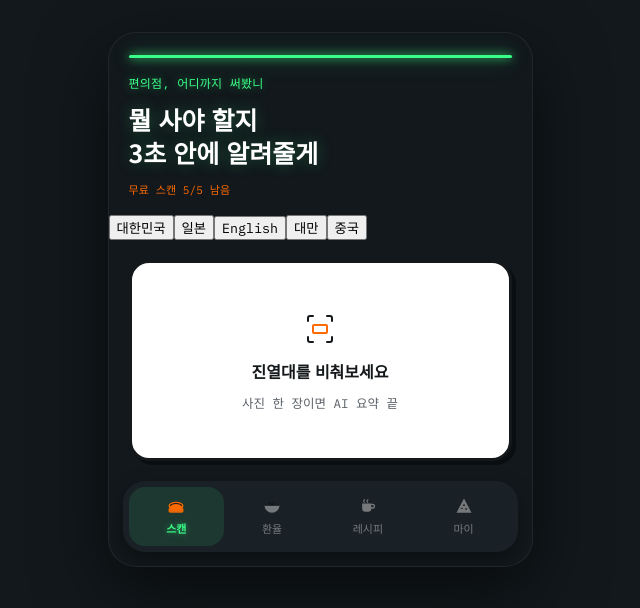
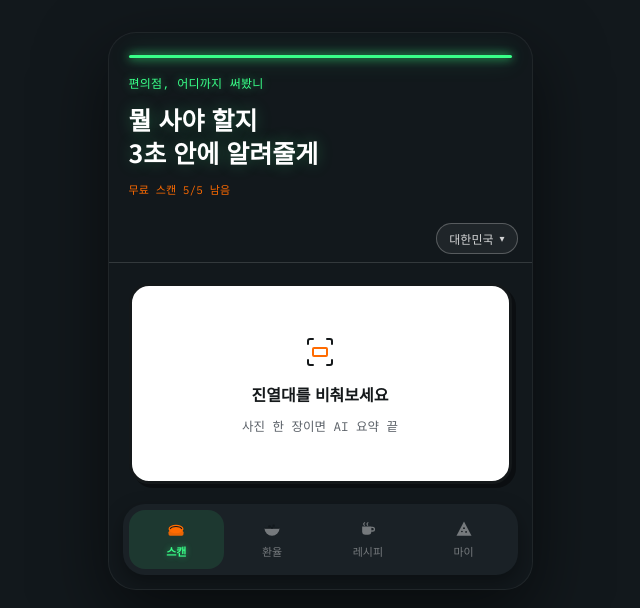
Before and after one commit to hjbbang0/easy-conbini-app, a React (Vite) app: page / in a window 1280 px wide. Shown: the top 608 px of the page, without its empty margins (320-960 px from the left). Built offline with nearby package versions, Linux system fonts and the light colour scheme.

Commit message:
Add files via upload

```diff
--- a/src/components/CurrencyView.jsx
+++ b/src/components/CurrencyView.jsx
@@ -1,6 +1,5 @@
 import { useEffect, useState } from 'react'
 import { fetchKrwRate } from '../utils/exchangeRate.js'
-import { AFFILIATE_LINKS } from '../data/affiliateLinks.js'
 
 export default function CurrencyView({ t, countries, selectedCountry, onSelectCountry }) {
   const [amount, setAmount] = useState('')
@@ -73,35 +72,6 @@ export default function CurrencyView({ t, countries, selectedCountry, onSelectCo
       </div>
 
       <p className="currency-note">{t.currencySourceNote}</p>
-
-      {AFFILIATE_LINKS.some((item) => item.url) && (
-        <div className="affiliate-banner-group">
-          <p className="affiliate-banner-eyebrow">여행 준비, 이것도 챙기세요</p>
-          {AFFILIATE_LINKS.filter((item) => item.url).map((item) => (
-            <a
-              key={item.id}
-              href={item.url}
-              target="_blank"
-              rel="noopener noreferrer sponsored"
-              className="affiliate-banner"
-            >
-              <span className="affiliate-banner-icon" aria-hidden="true">
-                {item.icon}
-              </span>
-              <span className="affiliate-banner-text">
-                <span className="affiliate-banner-label">{item.label}</span>
-                <span className="affiliate-banner-sub">{item.sub}</span>
-              </span>
-              <span className="affiliate-banner-arrow" aria-hidden="true">
-                →
-              </span>
-            </a>
-          ))}
-          <p className="affiliate-banner-disclosure">
-            광고: 위 링크로 구매·예약하시면 콘비니스냅이 제휴사로부터 수수료를 받습니다.
-          </p>
-        </div>
-      )}
     </div>
   )
 }
--- a/src/components/LanguageTabs.jsx
+++ b/src/components/LanguageTabs.jsx
@@ -1,17 +1,54 @@
+import { useEffect, useRef, useState } from 'react'
 import { LANGUAGES } from '../i18n/translations.js'
 
 export default function LanguageTabs({ language, onChange }) {
+  const [open, setOpen] = useState(false)
+  const rootRef = useRef(null)
+  const current = LANGUAGES.find((l) => l.code === language) ?? LANGUAGES[0]
+
+  useEffect(() => {
+    function handleClickOutside(e) {
+      if (rootRef.current && !rootRef.current.contains(e.target)) {
+        setOpen(false)
+      }
+    }
+    document.addEventListener('mousedown', handleClickOutside)
+    return () => document.removeEventListener('mousedown', handleClickOutside)
+  }, [])
+
   return (
-    <div className="lang-tabs">
+    <div className="lang-dropdown" ref={rootRef}>
+      <button
+        type="button"
+        className="lang-dropdown-trigger"
+        onClick={() => setOpen((v) => !v)}
+        aria-haspopup="listbox"
+        aria-expanded={open}
+      >
+        <span>{current.label}</span>
+        <span className={`lang-dropdown-caret ${open ? 'is-open' : ''}`} aria-hidden="true">
+          ▾
+        </span>
+      </button>
+
+      {open && (
+        <ul className="lang-dropdown-menu" role="listbox">
           {LANGUAGES.map((l) => (
+            <li key={l.code} role="option" aria-selected={language === l.code}>
               <button
-          key={l.code}
-          className={`lang-tab ${language === l.code ? 'is-active' : ''}`}
-          onClick={() => onChange(l.code)}
+                type="button"
+                className={`lang-dropdown-item ${language === l.code ? 'is-active' : ''}`}
+                onClick={() => {
+                  onChange(l.code)
+                  setOpen(false)
+                }}
               >
                 {l.label}
               </button>
+            </li>
           ))}
+        </ul>
+      )}
     </div>
   )
 }
--- a/src/components/MyView.jsx
+++ b/src/components/MyView.jsx
@@ -1,6 +1,54 @@
 import { LANGUAGES } from '../i18n/translations.js'
+import { AFFILIATE_LINKS } from '../data/affiliateLinks.js'
+
+const AFFILIATE_TEXT_KEYS = {
+  esim: { label: 'affiliateEsimLabel', sub: 'affiliateEsimSub' },
+  insurance: { label: 'affiliateInsuranceLabel', sub: 'affiliateInsuranceSub' },
+  tripcom: { label: 'affiliateTripcomLabel', sub: 'affiliateTripcomSub' },
+  klook: { label: 'affiliateKlookLabel', sub: 'affiliateKlookSub' },
+  transfer: { label: 'affiliateTransferLabel', sub: 'affiliateTransferSub' },
+  rentalcars: { label: 'affiliateRentalcarsLabel', sub: 'affiliateRentalcarsSub' },
+}
+
+function AffiliateGroup({ title, items, t }) {
+  if (items.length === 0) return null
+  return (
+    <div className="my-section">
+      <p className="my-section-label">{title}</p>
+      <div className="affiliate-banner-group">
+        {items.map((item) => {
+          const keys = AFFILIATE_TEXT_KEYS[item.id]
+          return (
+            <a
+              key={item.id}
+              href={item.url}
+              target="_blank"
+              rel="noopener noreferrer sponsored"
+              className="affiliate-banner"
+            >
+              <span className="affiliate-banner-icon" aria-hidden="true">
+                {item.icon}
+              </span>
+              <span className="affiliate-banner-text">
+                <span className="affiliate-banner-label">{t[keys.label]}</span>
+                <span className="affiliate-banner-sub">{t[keys.sub]}</span>
+              </span>
+              <span className="affiliate-banner-arrow" aria-hidden="true">
+                →
+              </span>
+            </a>
+          )
+        })}
+      </div>
+    </div>
+  )
+}
 
 export default function MyView({ t, language, onChangeLanguage, premium, scanCount, onResetPremium }) {
+  const liveLinks = AFFILIATE_LINKS.filter((item) => item.url)
+  const beforeItems = liveLinks.filter((item) => item.group === 'before')
+  const duringItems = liveLinks.filter((item) => item.group === 'during')
+
   return (
     <div className="my-view">
       <h2 className="my-title">{t.myTitle}</h2>
@@ -28,6 +76,11 @@ export default function MyView({ t, language, onChangeLanguage, premium, scanCou
         </div>
       </div>
 
+      <AffiliateGroup title={t.affiliateGroupBefore} items={beforeItems} t={t} />
+      <AffiliateGroup title={t.affiliateGroupDuring} items={duringItems} t={t} />
+
+      {liveLinks.length > 0 && <p className="affiliate-banner-disclosure">{t.affiliateDisclosure}</p>}
+
       {premium && (
         <button className="my-dev-reset" onClick={onResetPremium}>
           {t.myDevReset}
```
Lines whose indentation alone changed are shown as unchanged.
